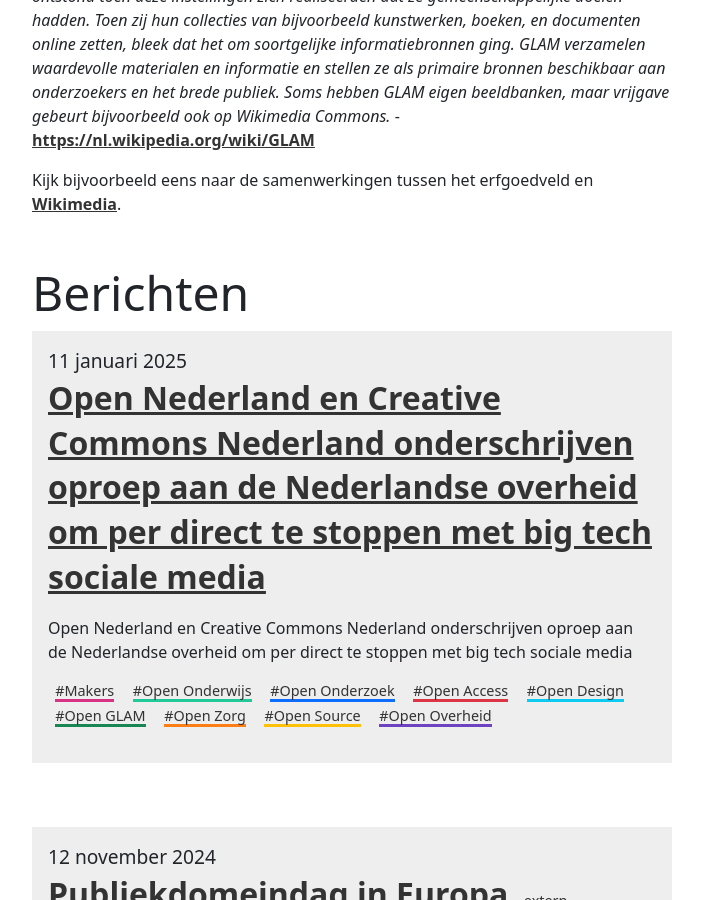
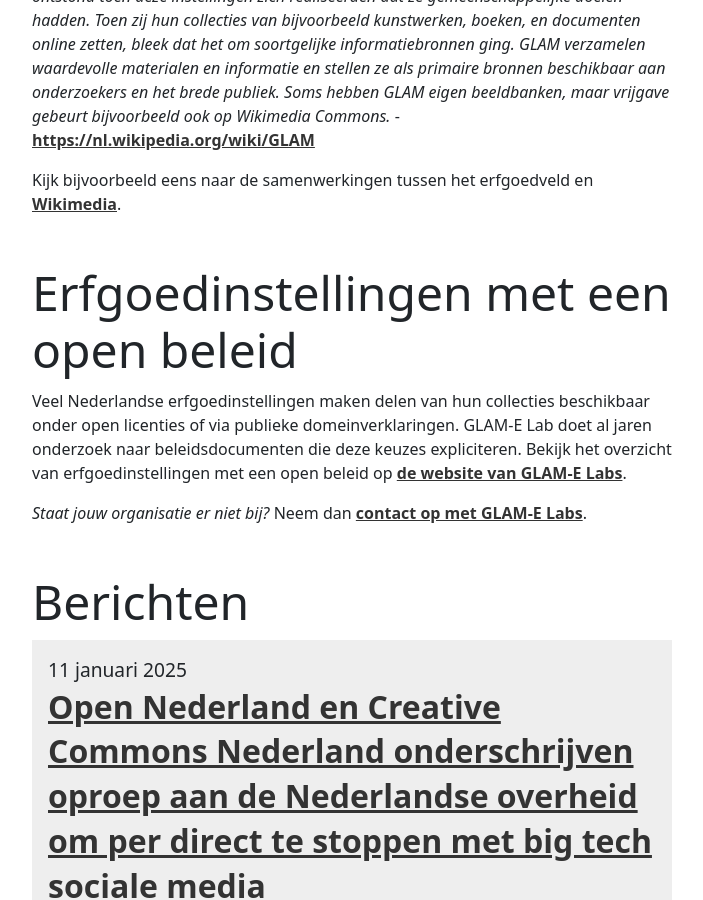
Before and after one commit to opennederland/www.opennederland.nl, a Jekyll site: the page built from _tags/open-glam.md, in a window 1280 px wide and 900 px high, scrolled down 346 px. Shown: the whole window, without its empty margins (288-991 px from the left). Built offline with Jekyll 4.4.1, drawn with Linux system fonts in a browser that asks for light colours.

Commit message:
GLAM-E Labs Open Policy Survey toegevoegd.

```diff
--- a/_tags/open-glam.md
+++ b/_tags/open-glam.md
@@ -6,3 +6,8 @@
 <em>GLAM is een acroniem voor "Galleries, Libraries, Archives and Museums", oftewel galeries, bibliotheken, archieven en musea. Onder GLAM worden in principe alle instellingen verstaan die met publiek geld cultureel materiaal en erfgoed verzamelen. De term ontstond toen deze instellingen zich realiseerden dat ze gemeenschappelijke doelen hadden. Toen zij hun collecties van bijvoorbeeld kunstwerken, boeken, en documenten online zetten, bleek dat het om soortgelijke informatiebronnen ging. GLAM verzamelen waardevolle materialen en informatie en stellen ze als primaire bronnen beschikbaar aan onderzoekers en het brede publiek. Soms hebben GLAM eigen beeldbanken, maar vrijgave gebeurt bijvoorbeeld ook op Wikimedia Commons.</em> - [https://nl.wikipedia.org/wiki/GLAM](https://nl.wikipedia.org/wiki/GLAM)
 
 Kijk bijvoorbeeld eens naar de samenwerkingen tussen het erfgoedveld en [Wikimedia](https://www.wikimedia.nl/samenwerken/erfgoed/).
+
+## Erfgoedinstellingen met een open beleid
+Veel Nederlandse erfgoedinstellingen maken delen van hun collecties beschikbaar onder open licenties of via publieke domeinverklaringen. GLAM-E Lab doet al jaren onderzoek naar beleidsdocumenten die deze keuzes expliciteren. Bekijk het  overzicht van erfgoedinstellingen met een open beleid op [de website van GLAM-E Labs](https://survey.glamelab.org/institutions/?country=Netherlands).
+
+<em>Staat jouw organisatie er niet bij?</em> Neem dan [contact op met GLAM-E Labs](https://survey.glamelab.org/submit-an-entry/).
```
